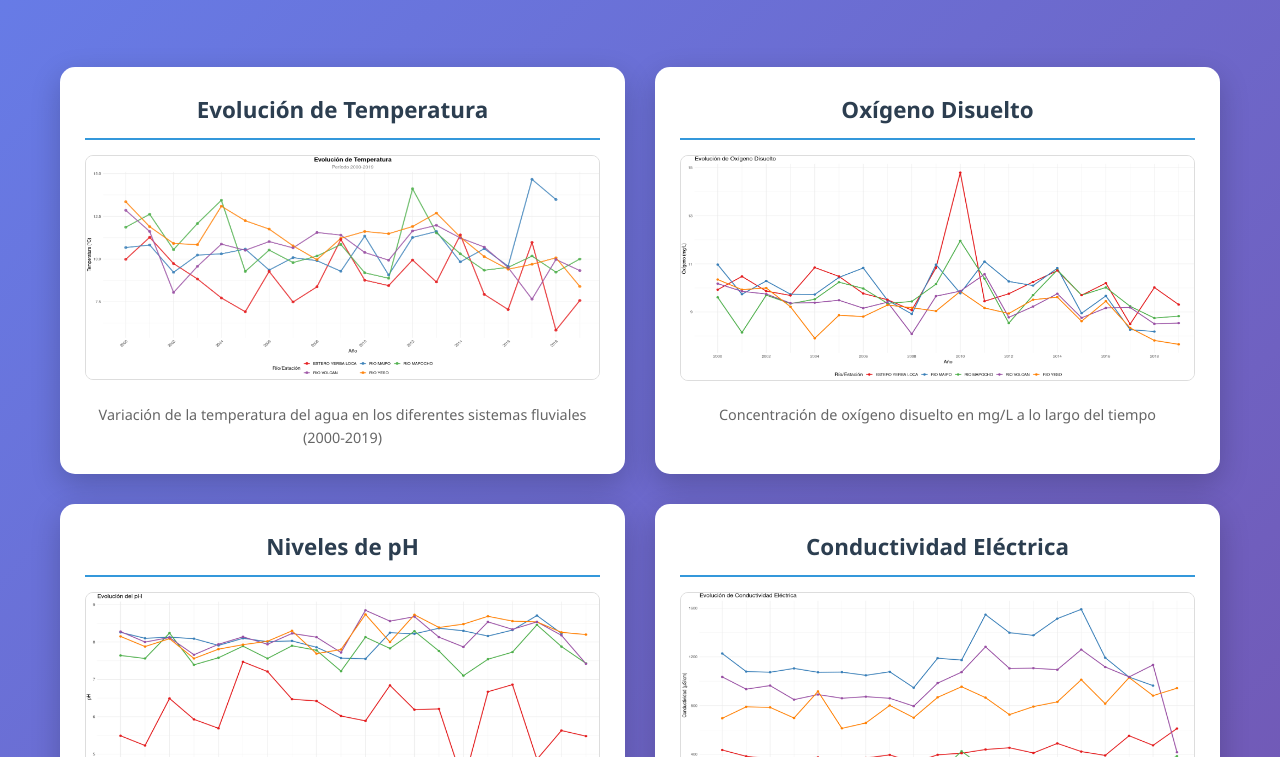
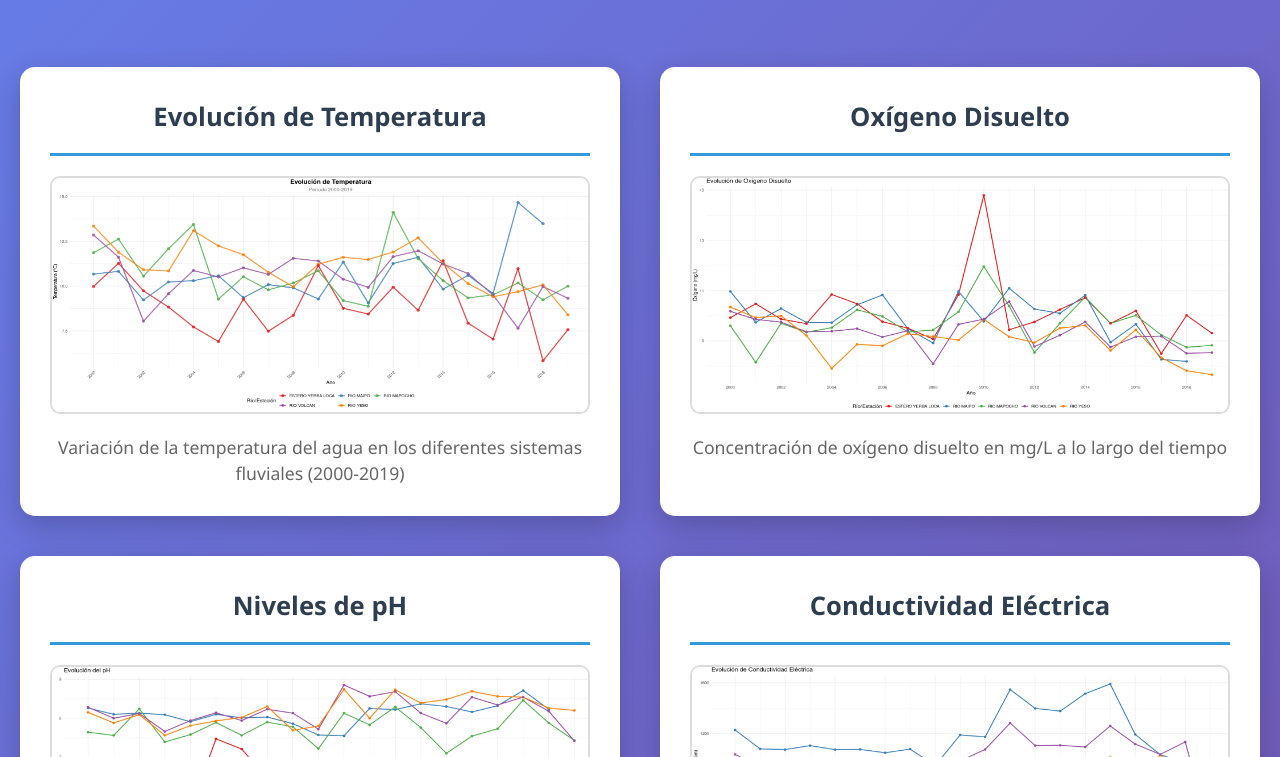
Before and after one commit to josefavaldovinos/Regi-n-metropolitana, a plain HTML site: page index.html in a window 1280 px wide. Shown: the part 168-925 px from the top of the page. Drawn offline with Linux system fonts and the light colour scheme.

Commit message:
Update index.html

```diff
--- a/index.html
+++ b/index.html
@@ -20,7 +20,7 @@
         }
 
         .container {
-            max-width: 1200px;
+            max-width: 1400px;
             margin: 0 auto;
             padding: 20px;
         }
@@ -45,14 +45,14 @@
         .graficos-grid {
             display: grid;
             grid-template-columns: 1fr;
-            gap: 30px;
+            gap: 40px;
             margin-top: 30px;
         }
 
         .grafico-card {
             background: white;
             border-radius: 15px;
-            padding: 25px;
+            padding: 30px;
             box-shadow: 0 10px 30px rgba(0,0,0,0.2);
             transition: transform 0.3s ease, box-shadow 0.3s ease;
         }
@@ -63,45 +63,48 @@
         }
 
         .grafico-title {
-            font-size: 1.4rem;
+            font-size: 1.6rem;
             color: #2c3e50;
-            margin-bottom: 15px;
+            margin-bottom: 20px;
             text-align: center;
-            border-bottom: 2px solid #3498db;
-            padding-bottom: 10px;
+            border-bottom: 3px solid #3498db;
+            padding-bottom: 15px;
         }
 
         .grafico-img {
             width: 100%;
             height: auto;
-            border-radius: 8px;
-            border: 1px solid #ddd;
+            border-radius: 10px;
+            border: 2px solid #ddd;
+            max-width: 1200px;
+            margin: 0 auto;
+            display: block;
         }
 
         .grafico-desc {
-            margin-top: 15px;
+            margin-top: 20px;
             color: #666;
             text-align: center;
-            font-size: 0.9rem;
+            font-size: 1.1rem;
+            line-height: 1.5;
         }
 
         footer {
             text-align: center;
             color: white;
             margin-top: 50px;
-            padding: 20px;
+            padding: 30px;
             opacity: 0.8;
+            font-size: 1.1rem;
         }
 
         @media (min-width: 768px) {
             .graficos-grid {
                 grid-template-columns: repeat(2, 1fr);
             }
-        }
 
-        @media (min-width: 1200px) {
-            .graficos-grid {
-                grid-template-columns: repeat(2, 1fr);
+            .grafico-card:last-child {
+                grid-column: 1 / -1;
             }
         }
     </style>
@@ -109,7 +112,7 @@
 <body>
     <div class="container">
         <header>
-            <h1>📊 Análisis de Calidad de Aguas</h1>
+            <h1> Análisis de Calidad de Aguas</h1>
             <p class="subtitle">Monitoreo de Parámetros Fisicoquímicos 2000-2019</p>
         </header>
 
@@ -144,7 +147,7 @@
                 </div>
 
                 <!-- Gráfico 5: Multiparámetro -->
-                <div class="grafico-card" style="grid-column: 1 / -1;">
+                <div class="grafico-card">
                     <h2 class="grafico-title"> Vista Multiparámetro</h2>
                     <img src="multiparametro_rios.png" alt="Gráfico Multiparámetro" class="grafico-img">
                     <p class="grafico-desc">Comparativa integral de todos los parámetros fisicoquímicos analizados</p>
```
